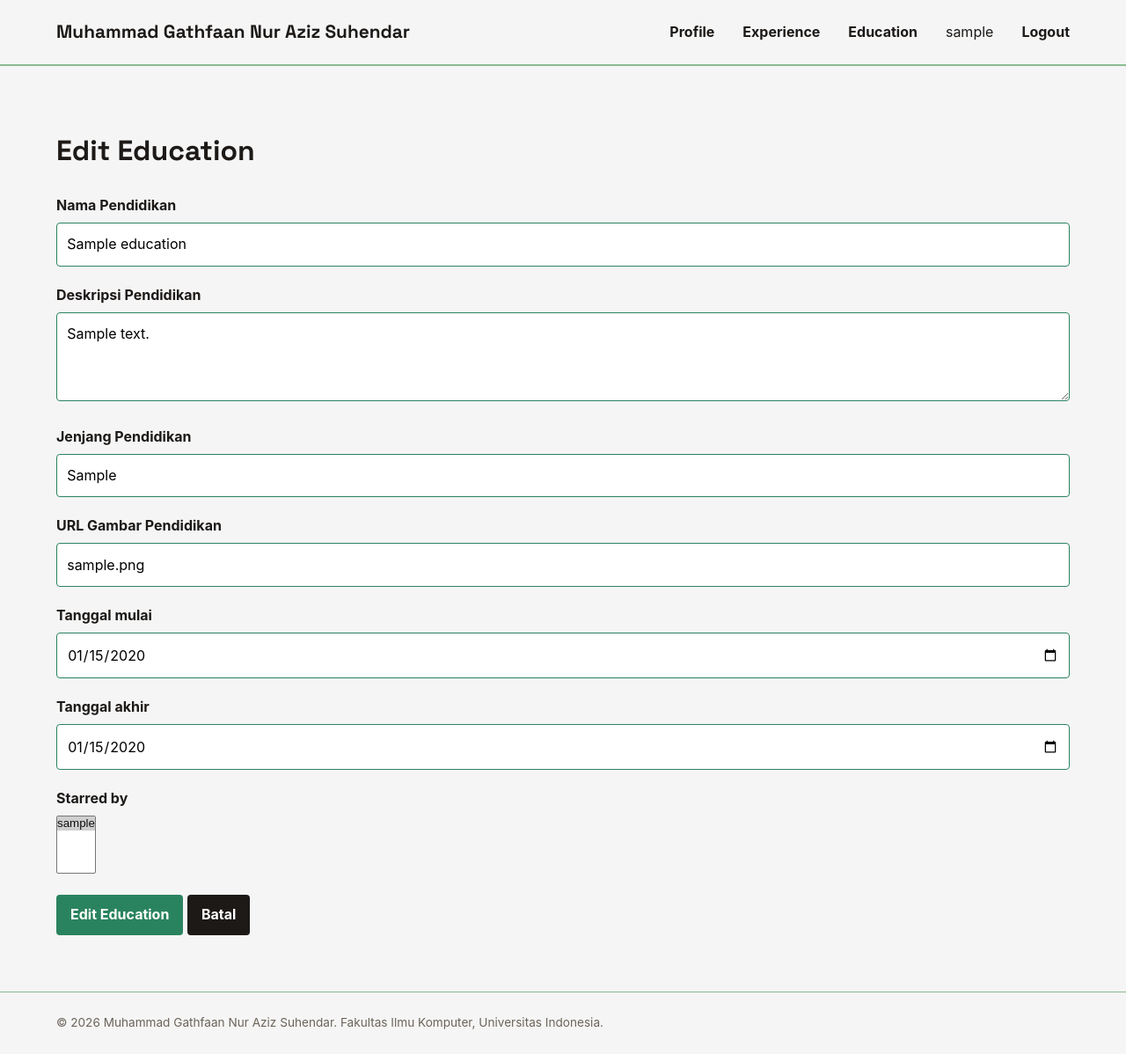
After one commit to fandar25/myportofolio, a Django app: page /education/00000000-0000-0000-0000-000000000001/edit/ in a window 1280 px wide. The commit adds this page. Shown: the whole page at 88% size. Run offline with Django 5.2, Linux system fonts and the light colour scheme; a user stored in the database is signed in; tables that the repository leaves empty hold one stand-in row (values such as "Sample post").

Commit message:
feat: menambahkan role untuk bisa edit Education

```diff
--- a/main/models.py
+++ b/main/models.py
@@ -39,6 +39,9 @@ class Education(models.Model):
     thumbnail = models.URLField(blank=True, null=True)
     started_at = models.DateTimeField(blank=True, null=True)
     ended_at = models.DateTimeField(blank=True, null=True)
+    starred_by = models.ManyToManyField(
+        User, related_name="starred_education", blank=True
+    )
     def __str__(self):
         return self.title
 
--- a/main/urls.py
+++ b/main/urls.py
@@ -17,5 +17,7 @@ urlpatterns = [
     path("register/", register, name="register"),
     path("login/", login_user, name="login"),
     path("logout/", logout_user, name="logout"),
-    path("experience/<uuid:experience_id>/star/", toggle_star, name="toggle_star",),
+    path("experience/<uuid:experience_id>/star/", toggle_star_experience, name="toggle_star_experience",),
+    path("education/<uuid:education_id>/star/", toggle_star_education, name="toggle_star_education"),
+    path("education/<uuid:education_id>/edit/", edit_education, name="edit_education"),
 ]
--- a/main/views.py
+++ b/main/views.py
@@ -10,7 +10,7 @@ from django.shortcuts import redirect, render
 from django.core import serializers
 from django.http import HttpResponse
 from django.shortcuts import get_object_or_404, redirect, render
-from django.contrib.auth.decorators import login_required
+from django.contrib.auth.decorators import login_required, permission_required
 from django.core.exceptions import PermissionDenied
 import datetime
 
@@ -185,7 +185,7 @@ def logout_user(request):
     return response
 
 @login_required(login_url="/login/")
-def toggle_star(request, experience_id):
+def toggle_star_experience(request, experience_id):
     experience = get_object_or_404(Experience, pk=experience_id)
 
     if request.method == "POST":
@@ -195,3 +195,30 @@ def toggle_star(request, experience_id):
             experience.starred_by.add(request.user)
 
     return redirect("main:show_experience")
+
+@login_required(login_url="/login/")
+def toggle_star_education(request, education_id):
+    education = get_object_or_404(Education, pk=education_id)
+
+    if request.method == "POST":
+        if request.user in education.starred_by.all():
+            education.starred_by.remove(request.user)
+        else:
+            education.starred_by.add(request.user)
+
+    return redirect("main:show_education")
+
+@login_required(login_url="/login/")
+@permission_required("main.change_education")
+def edit_education(request, education_id):
+    education = get_object_or_404(Education, pk=education_id)
+
+    if request.method == "POST":
+        form = EducationForm(request.POST, instance=education)
+        if form.is_valid():
+            form.save()
+            return redirect("main:show_education")
+    else:
+        form = EducationForm(instance=education)
+
+    return render(request, "education_edit.html", {'form' : form, 'name' : "Muhammad Gathfaan Nur Aziz Suhendar", 'education' : education})
--- a/static/css/style.css
+++ b/static/css/style.css
@@ -564,11 +564,11 @@ h1, h2, .brand {
     background: #12544f;
 }
 
-.star-form {
+.star-form, .edit-form {
     display: inline;
 }
 
-.button-star {
+.button-star, .button-edit {
     display: inline-flex;
     align-items: center;
     gap: 0.4rem;
@@ -585,6 +585,8 @@ h1, h2, .brand {
     background: rgba(255,255,255,0.25);
     font-size: 0.8rem;
 }
+
+
 
 @media (max-width: 600px) {
     .hero-grid {
--- a/templates/components/experience_star.html
+++ b/templates/components/experience_star.html
@@ -1,9 +1,9 @@
-<form method="post" action="{% url 'main:toggle_star' experience.id %}" class="star-form">
+<form method="post" action="{% url 'main:toggle_star_experience' experience.id %}" class="star-form">
     {% csrf_token %}
     <button type="submit"
             class="button button-star{% if user in experience.starred_by.all %} is-starred{% endif %}"
             title="{% if experience.starred_by.all %} Dibintangi oleh {{experience.starred_by.all|join:', '}} {% else %} Jadilah yang pertama memberi star {% endif %}">
-        <span aria-hidden=""true>★</span>
+        <span aria-hidden="true">★</span>
         {% if user in experience.starred_by.all %}Unstar{% else %}Star{% endif %}
         <span class="star-count">{{ experience.starred_by.count }}</span>
     </button>
--- /dev/null
+++ b/templates/education_edit.html
@@ -0,0 +1,40 @@
+{% extends "base.html" %}
+{% block meta %}
+    <title>Edit Education - {{ name }}</title>
+{% endblock meta %}
+{% block content %}
+    <main>
+        <section class="experience-section">
+            <div class="container">
+                <h1>Edit Education</h1>
+
+                {% if perms.main.change_education %}
+                <form method="post"
+                      action="{% url 'main:edit_education' education.id %}"
+                      class="education-form">
+                    {% csrf_token %}
+                    {% for field in form %}
+                        <div class="form-group">
+                            <label for="{{ field.id_for_label }}">{{ field.label }}</label>
+                            {{ field }}
+                            {% for error in field.errors %}
+                                <p class="form-error">{{ error }}</p>
+                            {% endfor %}
+                        </div>
+                    {% endfor %}
+                    <button type="submit" class="button">Edit Education</button>
+                    <a href="{% url 'main:show_education' %}" class="button button-secondary">Batal</a>
+                </form>
+
+                {% else %}
+                <div class="access-denied">
+                    <p class="form-error">Anda tidak memiliki hak akses Editor untuk mengubah data ini.</p>
+                    <a href="{% url 'main:show_education' %}" class="button button-secondary">Kembali</a>
+                </div>
+                {% endif %}
+
+
+            </div>
+        </section>
+    </main>
+{% endblock content %}
```
Also changed, not shown: templates/components/education_star.html (added, +10 -0 lines), templates/education.html (+8 -0 lines), main/migrations/0007_education_starred_by_alter_experience_starred_by.py (added).
